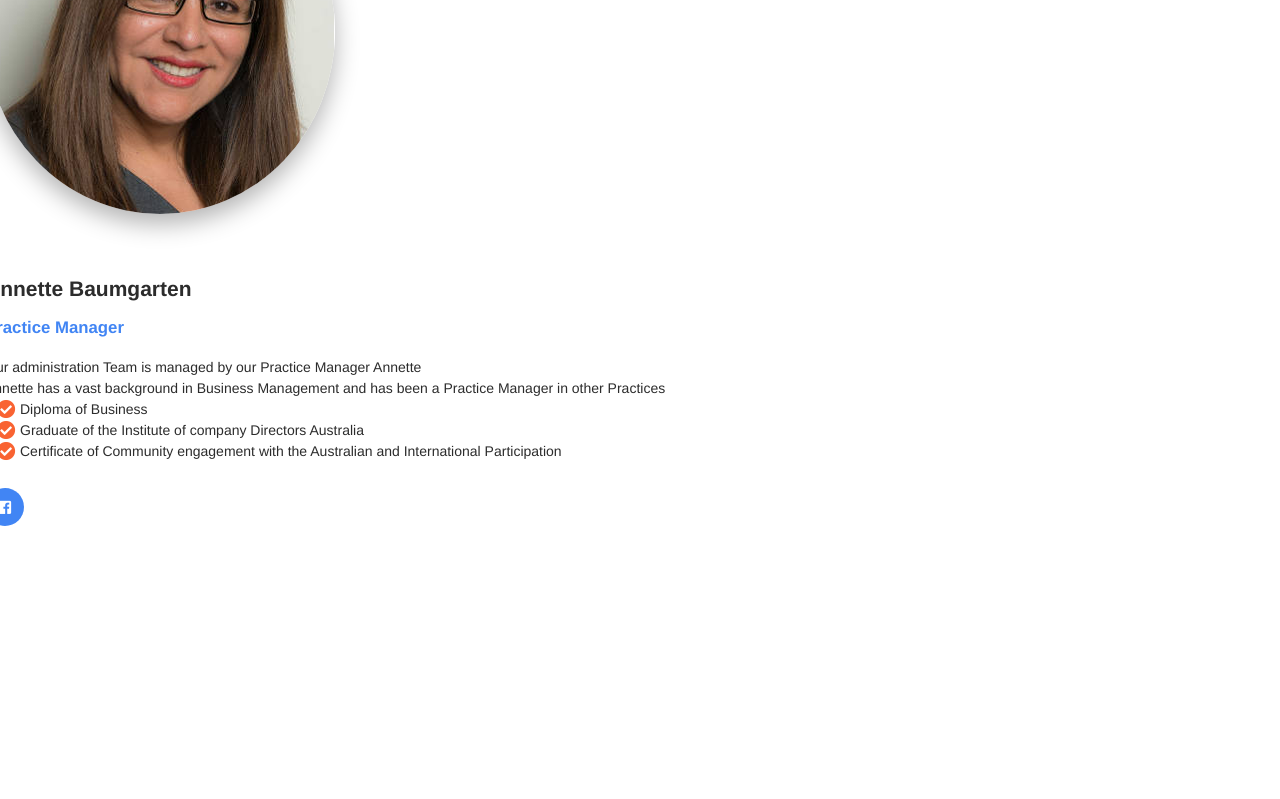
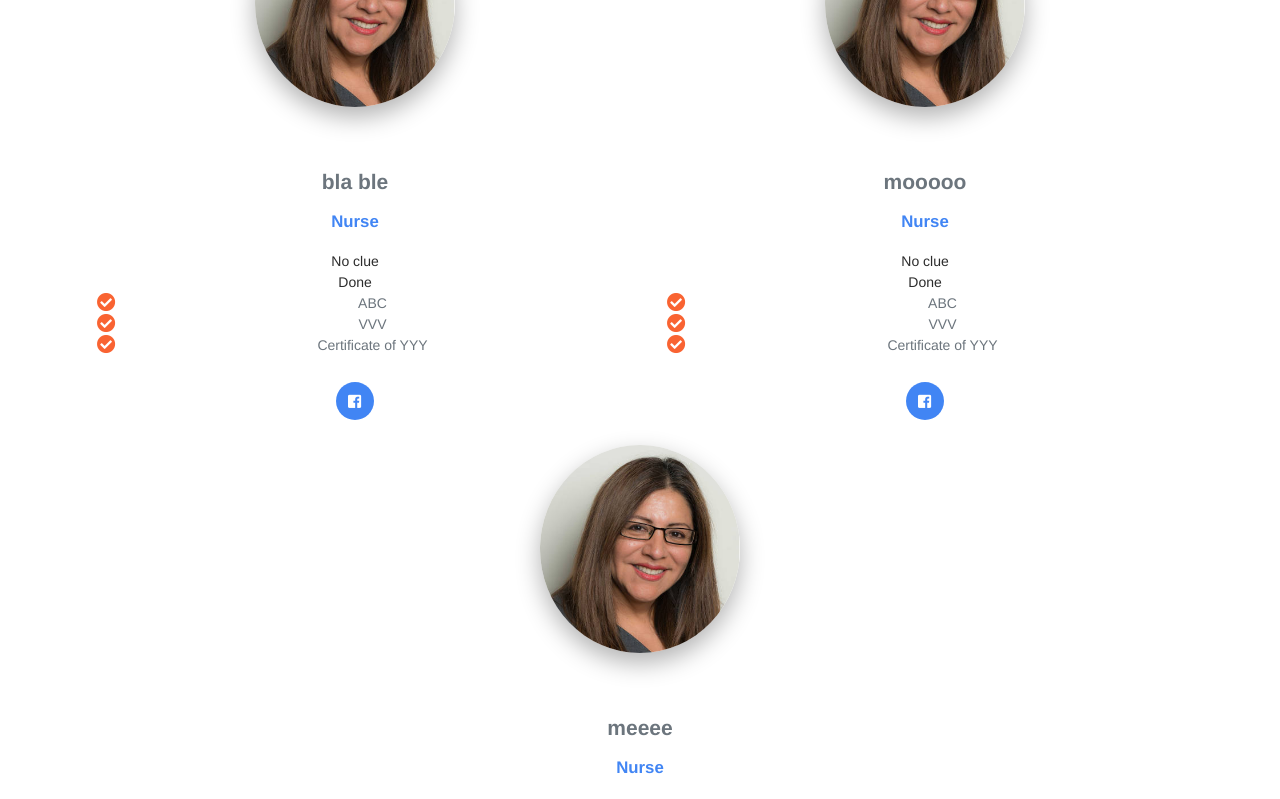
Before and after one commit to luizcavalieri/gps-on-vermont, a React (Create React App) app: page /staff-page in a window 1280 px wide. Shown: the part 980-1779 px from the top of the page. Before the commit the page ends 1516 px from the top, so only its background shows below. Built offline with nearby package versions, Linux system fonts and the light colour scheme.

Commit message:
adding components for staff page

```diff
--- a/src/components/General/BusinessCard.js
+++ b/src/components/General/BusinessCard.js
@@ -3,7 +3,6 @@ import IconCheckList from "./IconCheckList";
 import IconSocialMediaList from "./IconSocialMediaList";
 import DescriptionList from "./DescriptionList";
 import BookingButton from "./BookingButton";
-// import { imagePath } from '../../views/examples/commons';
 
 const BusinessCard = ({ emp }) => {
 
--- a/src/components/General/DescriptionItem.js
+++ b/src/components/General/DescriptionItem.js
@@ -1,7 +1,7 @@
 import React from 'react';
 
 const DescriptionItem = ({ item }) => {
-    // console.log(item);
+
     return (
         <>
             <div>{item}</div>
--- a/src/components/General/Staff.js
+++ b/src/components/General/Staff.js
@@ -1,12 +1,22 @@
 import React from "react";
-import BusinessCard from "./BusinessCard";
+import { Row } from "reactstrap";
+import { chunks } from "../../views/examples/commons";
+import StaffRow from "./StaffRow";
 
-const Staff = ({ staffData }) => (
-  <>
-    {staffData.map((emp, index) => (
-      <BusinessCard emp={emp} key={index} />
-    ))}
-  </>
-);
+const Staff = ({ staffData }) => {
+  if (!staffData) return null;
+
+  const rows = chunks(staffData, 2);
+  return (
+    <>
+      {rows.map((row, index) => (
+        <Row key={index}>
+          <StaffRow  row={row} />
+        </Row>
+      ))}
+
+    </>
+  );
+};
 
 export default Staff;
--- /dev/null
+++ b/src/components/General/StaffRow.js
@@ -0,0 +1,17 @@
+import React from "react";
+import BusinessCard from "./BusinessCard";
+import { Col } from "reactstrap";
+
+const StaffRow = ({ row }) => {
+  return (
+    <>
+      {row.map((col,index) => (
+        <Col key={index}>
+          <BusinessCard emp={col}  />
+        </Col>
+      ))}
+    </>
+  );
+};
+
+export default StaffRow;
--- a/src/components/General/staff-content.js
+++ b/src/components/General/staff-content.js
@@ -31,6 +31,61 @@ const staff = [
     booking: false,
     bookingDoctorId: "",
     socialMedia: ["facebook"]
+  },
+  {
+    titleAbr: "Pm",
+    title: "Nurse",
+    name: "bla ble",
+    image: "dr-carmen.png",
+    accreditations: [
+      "ABC",
+      "VVV",
+      "Certificate of YYY"
+    ],
+    descriptions: [
+      "No clue",
+      "Done"
+    ],
+    booking: false,
+    bookingDoctorId: "",
+    socialMedia: ["facebook"]
+  },
+  {
+    titleAbr: "Pm",
+    title: "Nurse",
+    name: "mooooo",
+    image: "dr-carmen.png",
+    accreditations: [
+      "ABC",
+      "VVV",
+      "Certificate of YYY"
+    ],
+    descriptions: [
+      "No clue",
+      "Done"
+    ],
+    booking: false,
+    bookingDoctorId: "",
+    socialMedia: ["facebook"]
+  }
+  ,
+  {
+    titleAbr: "Pm",
+    title: "Nurse",
+    name: "meeee",
+    image: "dr-carmen.png",
+    accreditations: [
+      "ABC",
+      "VVV",
+      "Certificate of YYY"
+    ],
+    descriptions: [
+      "No clue",
+      "Done"
+    ],
+    booking: false,
+    bookingDoctorId: "",
+    socialMedia: ["facebook"]
   }
 ];
 
--- a/src/views/examples/StaffPage.js
+++ b/src/views/examples/StaffPage.js
@@ -1,17 +1,36 @@
-import React from "react";
+import React, { useEffect } from "react";
 import staffContent from "../../components/General/staff-content";
 import Staff from "../../components/General/Staff";
-import { Row } from "reactstrap";
+import OtherNavbar from "../../components/NavBars/OtherNavbar";
+import OtherPageHeader from "../../components/Headers/OtherPageHeader";
+import DefaultFooter from "../../components/Footers/DefaultFooter.js";
+import { headerScrolling } from "./commons";
+import { Container } from "reactstrap";
 
-const StaffPage = () => (
+const StaffPage = () => {
+
+  const contactMessage = "Here is our team";
+
+  useEffect(() => {
+    headerScrolling();
+  });
+
+  return (
     <>
+      <OtherNavbar />
+      <div className="wrapper">
+        <OtherPageHeader message={contactMessage} />
+        <div className="section section-team text-center">
+          <Container className="text-muted">
             <h2 className="title">Here is our team</h2>
             <div className="team">
-      <Row>
               <Staff staffData={staffContent} />
-      </Row>
             </div>
+          </Container>
+        </div>
+      </div>
+      <DefaultFooter />
     </>
   );
-
+};
 export default StaffPage;
--- a/src/views/examples/commons.js
+++ b/src/views/examples/commons.js
@@ -8,3 +8,20 @@ export function headerScrolling() {
     document.body.classList.remove("sidebar-collapse");
   };
 }
+
+export function chunks(arr, size) {
+  if (!Array.isArray(arr)) {
+    throw new TypeError('Input should be Array');
+  }
+
+  if (typeof size !== 'number') {
+    throw new TypeError('Size should be a Number');
+  }
+
+  var result = [];
+  for (var i = 0; i < arr.length; i += size) {
+    result.push(arr.slice(i, size + i));
+  }
+
+  return result;
+};
```
Lines whose indentation alone changed are shown as unchanged.
